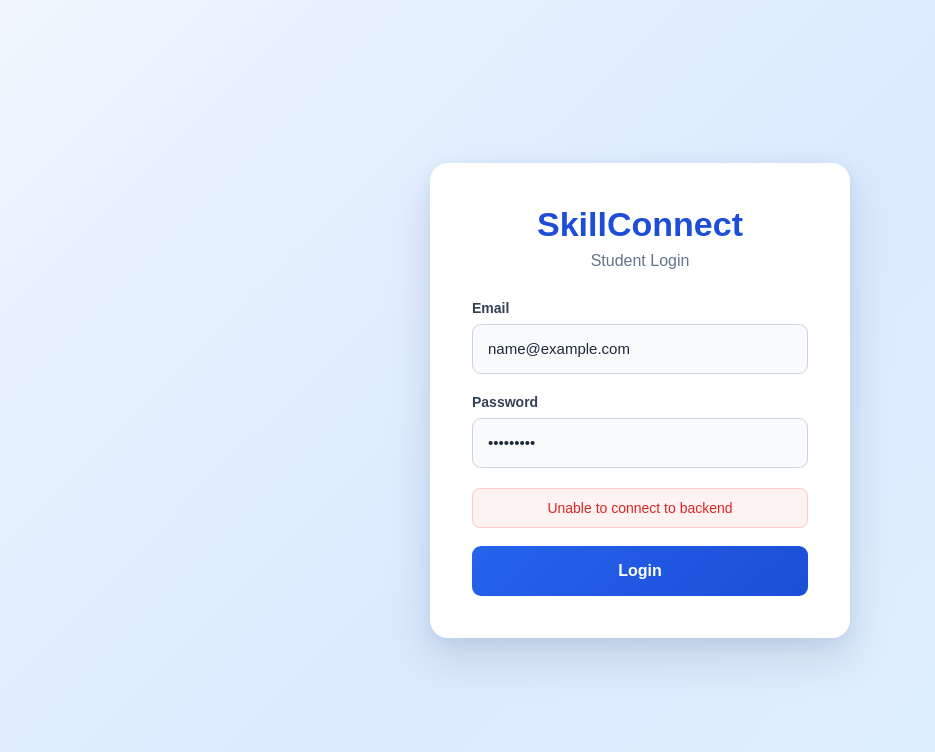
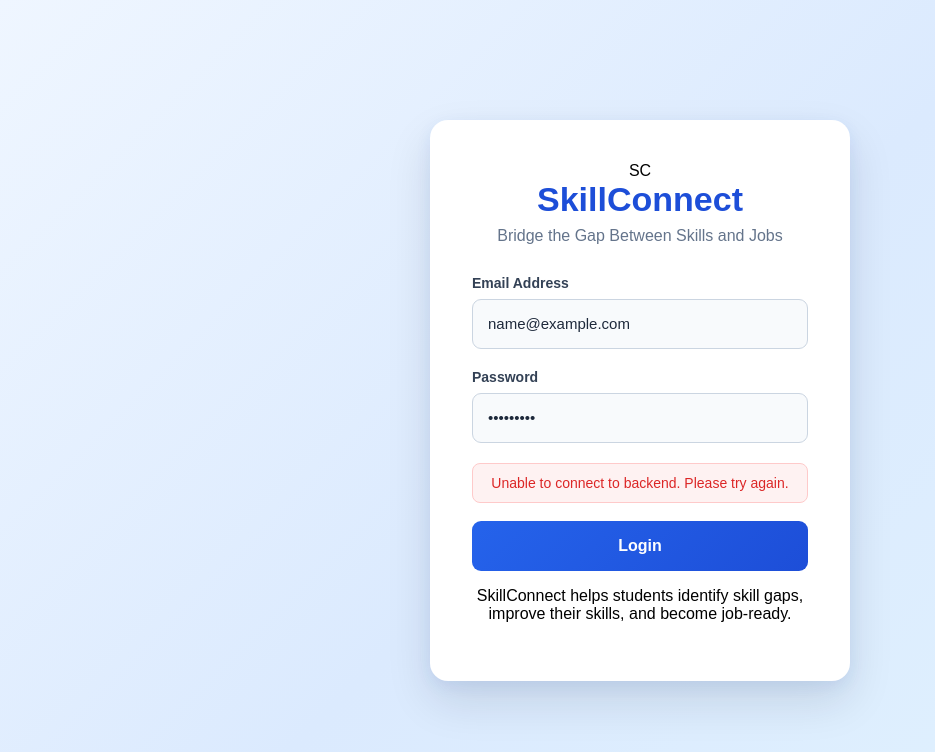
Before and after one commit to sayyadarshiaarshia-alt/SkillConnect, a React (Vite) app in the folder skillconnect-frontend/: page / in a window 1280 px wide. Both pictures are taken after typing "name@example.com", "Sample123" into the empty fields and a click on the button "Login". Shown: the top 752 px of the page, without its empty margins (0-935 px from the left). Built offline with nearby package versions, Linux system fonts and the light colour scheme; no server answers.

Commit message:
Fix login dashboard navigation

```diff
--- a/skillconnect-frontend/src/App.jsx
+++ b/skillconnect-frontend/src/App.jsx
@@ -1,7 +1,13 @@
-
 import Login from "./Login";
+import Dashboard from "./Dashboard";
 
 function App() {
+  const student = localStorage.getItem("student");
+
+  if (student) {
+    return <Dashboard student={JSON.parse(student)} />;
+  }
+
   return <Login />;
 }
 
--- a/skillconnect-frontend/src/Login.jsx
+++ b/skillconnect-frontend/src/Login.jsx
@@ -1,16 +1,25 @@
-import { useState } from "react";
+import React, { useState } from "react";
 import "./Login.css";
 
 function Login() {
   const [email, setEmail] = useState("");
   const [password, setPassword] = useState("");
   const [message, setMessage] = useState("");
+  const [messageType, setMessageType] = useState("");
   const [loading, setLoading] = useState(false);
 
   const handleLogin = async (e) => {
     e.preventDefault();
 
     setMessage("");
+    setMessageType("");
+
+    if (!email || !password) {
+      setMessage("Please enter email and password.");
+      setMessageType("error");
+      return;
+    }
+
     setLoading(true);
 
     try {
@@ -22,8 +31,8 @@ function Login() {
             "Content-Type": "application/json",
           },
           body: JSON.stringify({
-            email: email,
-            password: password,
+            email,
+            password,
           }),
         }
       );
@@ -31,26 +40,28 @@ function Login() {
       const data = await response.json();
 
       if (response.ok) {
-        setMessage("Login successful!");
+        // Save logged-in student
+        localStorage.setItem("student", JSON.stringify(data.student));
 
-        console.log("Login response:", data);
+        setMessage("Login successful! Opening dashboard...");
+        setMessageType("success");
 
-        if (data.student) {
-          localStorage.setItem(
-            "student",
-            JSON.stringify(data.student)
-          );
-        }
-
+        // Do NOT use /dashboard
+        // Reload App.jsx and show Dashboard based on localStorage
         setTimeout(() => {
-          window.location.href = "/dashboard";
+          window.location.reload();
         }, 500);
       } else {
-        setMessage(data.message || "Invalid email or password");
+        setMessage(data.message || "Invalid email or password.");
+        setMessageType("error");
       }
     } catch (error) {
       console.error("Login error:", error);
-      setMessage("Unable to connect to backend");
+
+      setMessage(
+        "Unable to connect to backend. Please try again."
+      );
+      setMessageType("error");
     } finally {
       setLoading(false);
     }
@@ -60,24 +71,28 @@ function Login() {
     <div className="login-page">
       <div className="login-box">
 
-        <h1>SkillConnect</h1>
+        <div className="login-header">
+          <div className="login-logo">SC</div>
 
-        <p className="login-subtitle">
-          Student Login
-        </p>
+          <h1>SkillConnect</h1>
+
+          <p className="login-subtitle">
+            Bridge the Gap Between Skills and Jobs
+          </p>
+        </div>
 
         <form onSubmit={handleLogin}>
 
           <div className="input-group">
-            <label htmlFor="email">Email</label>
+            <label htmlFor="email">Email Address</label>
 
             <input
               id="email"
               type="email"
+              placeholder="Enter your email"
               value={email}
               onChange={(e) => setEmail(e.target.value)}
-              placeholder="Enter your email"
-              required
+              disabled={loading}
             />
           </div>
 
@@ -87,30 +102,35 @@ function Login() {
             <input
               id="password"
               type="password"
+              placeholder="Enter your password"
               value={password}
               onChange={(e) => setPassword(e.target.value)}
-              placeholder="Enter your password"
-              required
+              disabled={loading}
             />
           </div>
 
           {message && (
-            <p
-              className={
-                message === "Login successful!"
-                  ? "success"
-                  : "error"
-              }
-            >
+            <div className={`login-message ${messageType}`}>
               {message}
-            </p>
+            </div>
           )}
 
-          <button type="submit" disabled={loading}>
-            {loading ? "Logging in..." : "Login"}
+          <button
+            type="submit"
+            className="login-button"
+            disabled={loading}
+          >
+            {loading ? "Signing in..." : "Login"}
           </button>
 
         </form>
+
+        <div className="login-footer">
+          <p>
+            SkillConnect helps students identify skill gaps,
+            improve their skills, and become job-ready.
+          </p>
+        </div>
 
       </div>
     </div>
```
